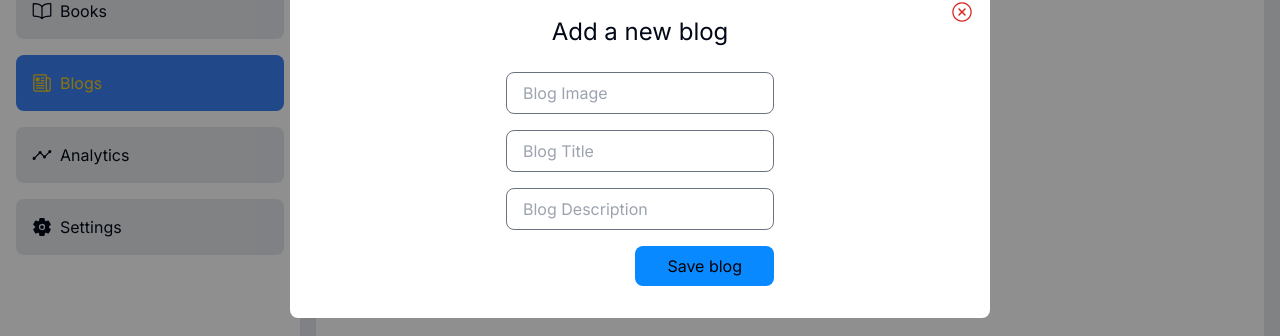
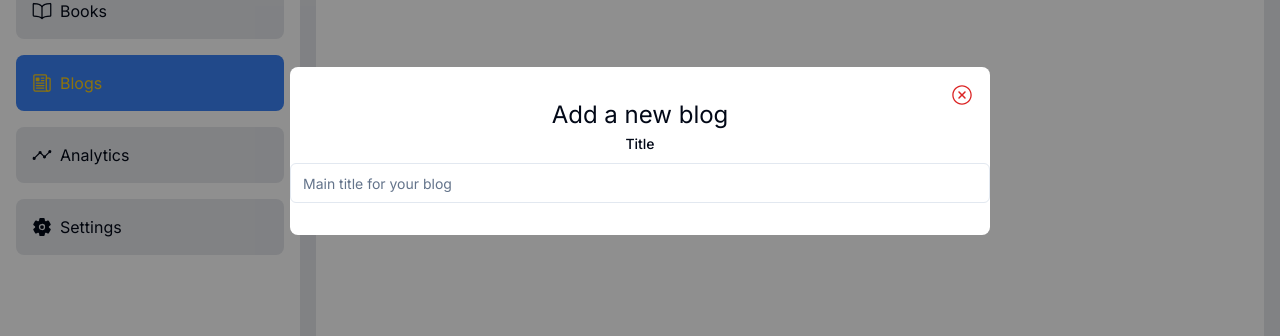
Before and after one commit to pinsoegustave/ngoga-commerce, a Next.js app: page /admin/dashboard/blogs in a window 1280 px wide. Both pictures are taken after a click on the button "Add a new blog". Shown: the part 249-585 px from the top of the page. Built offline with nearby package versions, Linux system fonts and the light colour scheme.

Commit message:
Blog Section: Added packages

```diff
--- a/components/admin-panel/AddBlogPopup.tsx
+++ b/components/admin-panel/AddBlogPopup.tsx
@@ -1,6 +1,11 @@
 "use client"
 import React, { Dispatch, SetStateAction } from 'react'
 import { IoIosCloseCircleOutline } from 'react-icons/io'
+import { Form, FormProvider, useForm } from 'react-hook-form'
+import * as z from "zod";
+import { FormControl, FormField, FormItem, FormLabel } from '../ui/form';
+import { Input } from '../ui/input';
+import { zodResolver } from "@hookform/resolvers/zod"
 
 interface PropsType {
     setOpenPopUp: Dispatch<SetStateAction<boolean>>;
@@ -8,6 +13,29 @@
 
 const AddBlogPopup = ({ setOpenPopUp }: PropsType) => {
 
+    const formSchema = z.object({
+        title: z
+            .string()
+            .min(5, { message: "Hey the title is not long enough" })
+            .max(100, { message: "It&apos;s too long " }),
+        price: z
+            .number().min(5, { message: "Hey the title is " }),
+        description: z
+            .string()
+            .min(5, { message: "Hey the title is not long enough" })
+            .max(100, { message: "It's too long" })
+            .trim()
+    })
+
+    const form = useForm<z.infer<typeof formSchema>>({
+        resolver: zodResolver(formSchema),
+        mode: "onChange",
+        defaultValues: {
+            title: "",
+            price: 29.09,
+            description: "",
+        },
+    })
   return (
     <div className='fixed top-0 left-0 w-full h-screen bg-[#00000070] grid place-items-center'>
         <div className='bg-white w-[700px] py-8 rounded-lg text-center relative'>
@@ -17,7 +45,25 @@
             />
 
             <h2 className='text-2xl'>Add a new blog</h2>
-            <form className="mt-6 w-fit space-y-4 mx-auto">
+            <FormProvider {...form}>
+                <form>
+                    <FormField
+                        control={form.control}
+                        name= "title"
+                        render={({ field }) => (
+                            field.value,
+                            <FormItem>
+                                <FormLabel>Title</FormLabel>
+                                <FormControl>
+                                    <Input placeholder="Main title for your blog" />
+                                </FormControl>
+                            </FormItem>
+                        )}
+                        />
+                </form>
+            </FormProvider>
+
+            {/* <form className="mt-6 w-fit space-y-4 mx-auto">
                 <input type="text"
                 className='border block border-gray-500 outline-none px-4 py-2 rounded-lg w-fit'
                 placeholder='Blog Image'
@@ -38,7 +84,7 @@
                         Save blog
                     </button>
                 </div>
-            </form>
+            </form> */}
         </div>
     </div>
   )
--- /dev/null
+++ b/components/ui/form.tsx
@@ -0,0 +1,178 @@
+"use client"
+
+import * as React from "react"
+import * as LabelPrimitive from "@radix-ui/react-label"
+import { Slot } from "@radix-ui/react-slot"
+import {
+  Controller,
+  ControllerProps,
+  FieldPath,
+  FieldValues,
+  FormProvider,
+  useFormContext,
+} from "react-hook-form"
+
+import { cn } from "@/lib/utils"
+import { Label } from "@/components/ui/label"
+
+const Form = FormProvider
+
+type FormFieldContextValue<
+  TFieldValues extends FieldValues = FieldValues,
+  TName extends FieldPath<TFieldValues> = FieldPath<TFieldValues>
+> = {
+  name: TName
+}
+
+const FormFieldContext = React.createContext<FormFieldContextValue>(
+  {} as FormFieldContextValue
+)
+
+const FormField = <
+  TFieldValues extends FieldValues = FieldValues,
+  TName extends FieldPath<TFieldValues> = FieldPath<TFieldValues>
+>({
+  ...props
+}: ControllerProps<TFieldValues, TName>) => {
+  return (
+    <FormFieldContext.Provider value={{ name: props.name }}>
+      <Controller {...props} />
+    </FormFieldContext.Provider>
+  )
+}
+
+const useFormField = () => {
+  const fieldContext = React.useContext(FormFieldContext)
+  const itemContext = React.useContext(FormItemContext)
+  const { getFieldState, formState } = useFormContext()
+
+  const fieldState = getFieldState(fieldContext.name, formState)
+
+  if (!fieldContext) {
+    console.error("useFormField should be used within <FormField>")
+  }
+
+  const { id } = itemContext
+
+  return {
+    id,
+    name: fieldContext.name,
+    formItemId: `${id}-form-item`,
+    formDescriptionId: `${id}-form-item-description`,
+    formMessageId: `${id}-form-item-message`,
+    ...fieldState,
+  }
+}
+
+type FormItemContextValue = {
+  id: string
+}
+
+const FormItemContext = React.createContext<FormItemContextValue>(
+  {} as FormItemContextValue
+)
+
+const FormItem = React.forwardRef<
+  HTMLDivElement,
+  React.HTMLAttributes<HTMLDivElement>
+>(({ className, ...props }, ref) => {
+  const id = React.useId()
+
+  return (
+    <FormItemContext.Provider value={{ id }}>
+      <div ref={ref} className={cn("space-y-2", className)} {...props} />
+    </FormItemContext.Provider>
+  )
+})
+FormItem.displayName = "FormItem"
+
+const FormLabel = React.forwardRef<
+  React.ElementRef<typeof LabelPrimitive.Root>,
+  React.ComponentPropsWithoutRef<typeof LabelPrimitive.Root>
+>(({ className, ...props }, ref) => {
+  const { error, formItemId } = useFormField()
+
+  return (
+    <Label
+      ref={ref}
+      className={cn(error && "text-destructive", className)}
+      htmlFor={formItemId}
+      {...props}
+    />
+  )
+})
+FormLabel.displayName = "FormLabel"
+
+const FormControl = React.forwardRef<
+  React.ElementRef<typeof Slot>,
+  React.ComponentPropsWithoutRef<typeof Slot>
+>(({ ...props }, ref) => {
+  const { error, formItemId, formDescriptionId, formMessageId } = useFormField()
+
+  return (
+    <Slot
+      ref={ref}
+      id={formItemId}
+      aria-describedby={
+        !error
+          ? `${formDescriptionId}`
+          : `${formDescriptionId} ${formMessageId}`
+      }
+      aria-invalid={!!error}
+      {...props}
+    />
+  )
+})
+FormControl.displayName = "FormControl"
+
+const FormDescription = React.forwardRef<
+  HTMLParagraphElement,
+  React.HTMLAttributes<HTMLParagraphElement>
+>(({ className, ...props }, ref) => {
+  const { formDescriptionId } = useFormField()
+
+  return (
+    <p
+      ref={ref}
+      id={formDescriptionId}
+      className={cn("text-sm text-muted-foreground", className)}
+      {...props}
+    />
+  )
+})
+FormDescription.displayName = "FormDescription"
+
+const FormMessage = React.forwardRef<
+  HTMLParagraphElement,
+  React.HTMLAttributes<HTMLParagraphElement>
+>(({ className, children, ...props }, ref) => {
+  const { error, formMessageId } = useFormField()
+  const body = error ? String(error?.message) : children
+
+  if (!body) {
+    return null
+  }
+
+  return (
+    <p
+      ref={ref}
+      id={formMessageId}
+      className={cn("text-sm font-medium text-destructive", className)}
+      {...props}
+    >
+      {body}
+    </p>
+  )
+})
+FormMessage.displayName = "FormMessage"
+
+export {
+  useFormField,
+  Form,
+  FormItem,
+  FormLabel,
+  FormControl,
+  FormDescription,
+  FormMessage,
+  FormField,
+}
--- /dev/null
+++ b/components/ui/input.tsx
@@ -0,0 +1,25 @@
+import * as React from "react"
+
+import { cn } from "@/lib/utils"
+
+export interface InputProps
+  extends React.InputHTMLAttributes<HTMLInputElement> {}
+
+const Input = React.forwardRef<HTMLInputElement, InputProps>(
+  ({ className, type, ...props }, ref) => {
+    return (
+      <input
+        type={type}
+        className={cn(
+          "flex h-10 w-full rounded-md border border-input bg-background px-3 py-2 text-sm ring-offset-background file:border-0 file:bg-transparent file:text-sm file:font-medium file:text-foreground placeholder:text-muted-foreground focus-visible:outline-none focus-visible:ring-2 focus-visible:ring-ring focus-visible:ring-offset-2 disabled:cursor-not-allowed disabled:opacity-50",
+          className
+        )}
+        ref={ref}
+        {...props}
+      />
+    )
+  }
+)
+Input.displayName = "Input"
+
+export { Input }
--- /dev/null
+++ b/components/ui/label.tsx
@@ -0,0 +1,26 @@
+"use client"
+
+import * as React from "react"
+import * as LabelPrimitive from "@radix-ui/react-label"
+import { cva, type VariantProps } from "class-variance-authority"
+
+import { cn } from "@/lib/utils"
+
+const labelVariants = cva(
+  "text-sm font-medium leading-none peer-disabled:cursor-not-allowed peer-disabled:opacity-70"
+)
+
+const Label = React.forwardRef<
+  React.ElementRef<typeof LabelPrimitive.Root>,
+  React.ComponentPropsWithoutRef<typeof LabelPrimitive.Root> &
+    VariantProps<typeof labelVariants>
+>(({ className, ...props }, ref) => (
+  <LabelPrimitive.Root
+    ref={ref}
+    className={cn(labelVariants(), className)}
+    {...props}
+  />
+))
+Label.displayName = LabelPrimitive.Root.displayName
+
+export { Label }
--- a/package.json
+++ b/package.json
@@ -12,6 +12,8 @@
   },
   "dependencies": {
     "@heroicons/react": "^2.1.5",
+    "@hookform/resolvers": "^3.9.0",
+    "@radix-ui/react-label": "^2.1.0",
     "@radix-ui/react-slot": "^1.1.0",
     "@reduxjs/toolkit": "^2.2.7",
     "@tiptap/pm": "^2.8.0",
@@ -54,7 +56,8 @@
     "tailwindcss-animate": "^1.0.7",
     "tsparticles-engine": "^2.12.0",
     "tsparticles-slim": "^2.12.0",
-    "uploadthing": "^7.0.2"
+    "uploadthing": "^7.0.2",
+    "zod": "^3.23.8"
   },
   "devDependencies": {
     "@testing-library/jest-dom": "^5.16.5",
```
Also changed, not shown: 1 other file (tests, documents, lock files or other folders).
